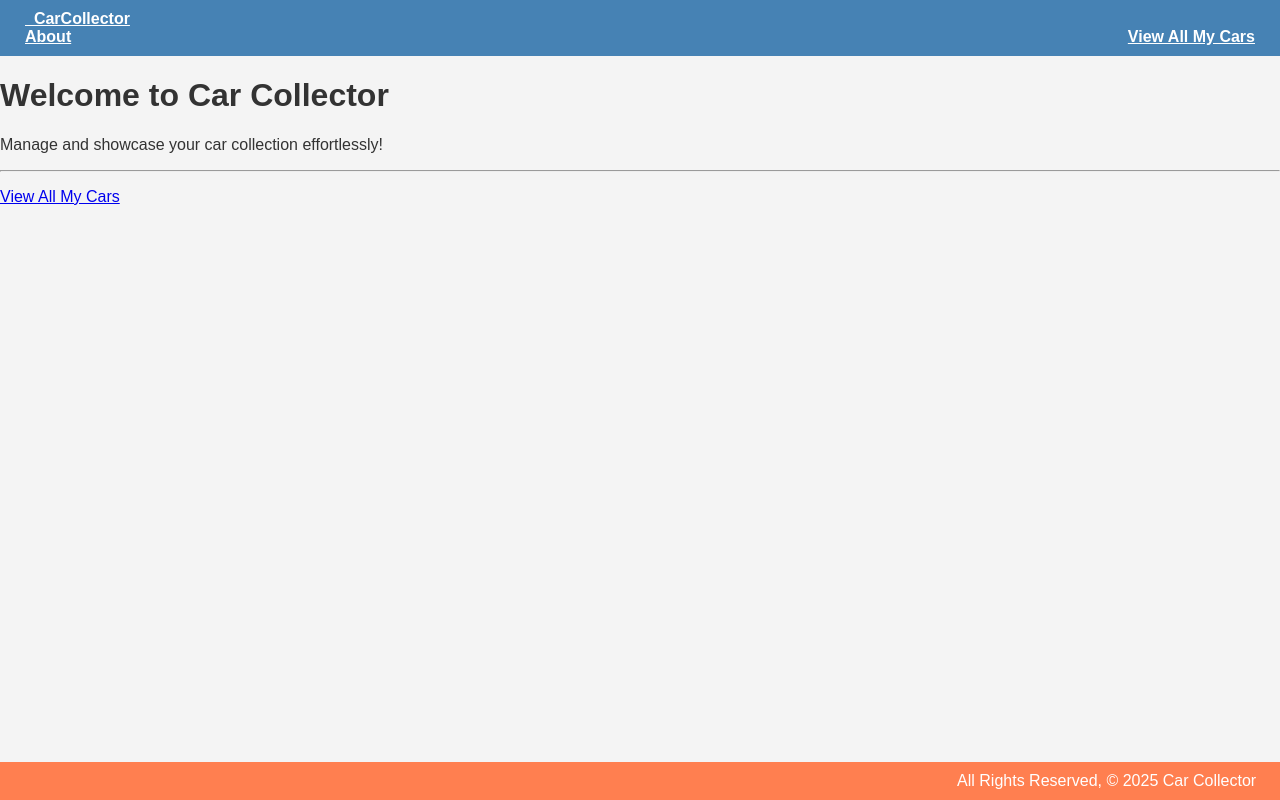
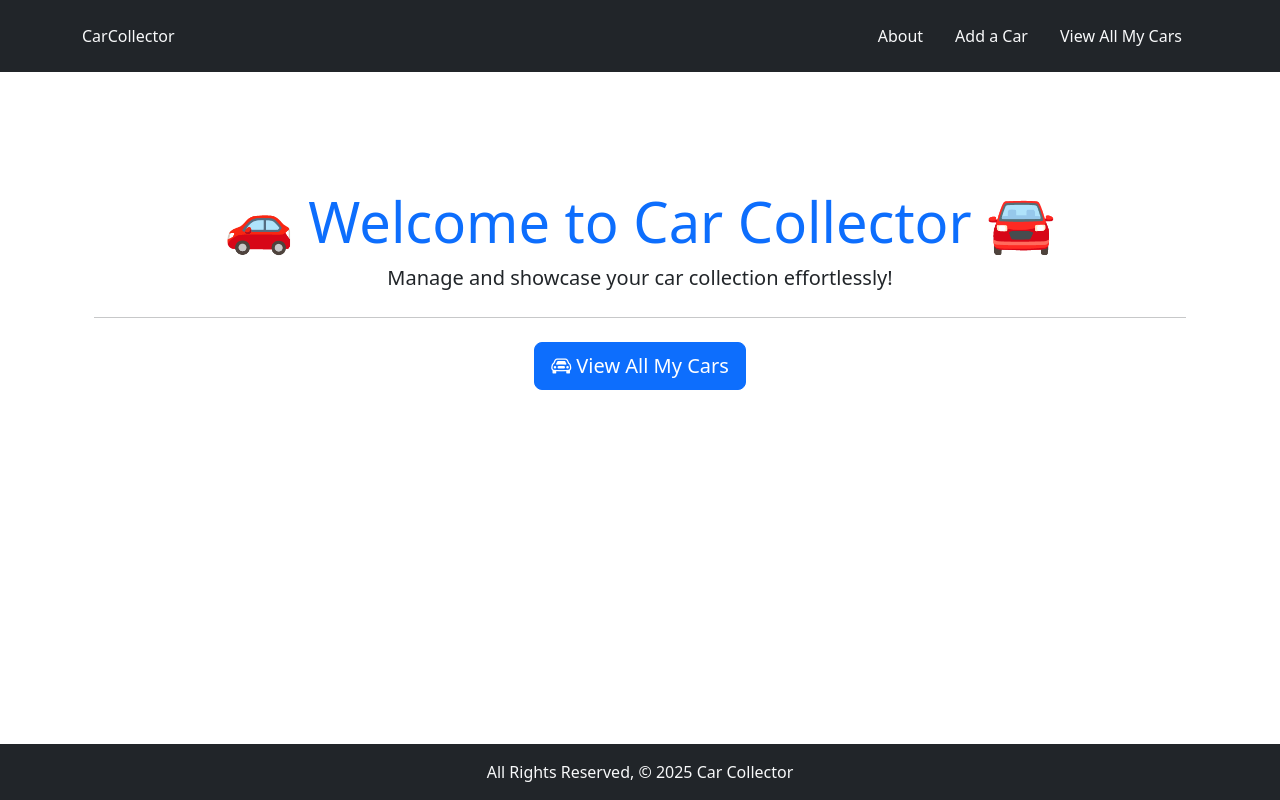
Before and after one commit to Sabretooth2438/collector-lab, a Django app: page / in a window 1280 px wide. Run offline with Django 5.2, Linux system fonts and the light colour scheme.

Commit message:
Part 03 - Django Class Views And One to Many Models is Finished and applied bootstrap

```diff
--- a/carcollector/main_app/admin.py
+++ b/carcollector/main_app/admin.py
@@ -1,5 +1,6 @@
 from django.contrib import admin
-from .models import Car
+from .models import Car, Service
 
 # Register your models here.
 admin.site.register(Car)
+admin.site.register(Service)
--- a/carcollector/main_app/static/css/style.css
+++ b/carcollector/main_app/static/css/style.css
@@ -1,45 +1,35 @@
-/* General */
+/* General Styles */
 body {
   display: flex;
   flex-direction: column;
   min-height: 100vh;
   margin: 0;
-  background-color: #f4f4f4; /* Light Gray */
-  color: #333;
-  font-family: Arial, sans-serif;
 }
 
 main {
   flex: 1;
-}
-
-/* Navbar */
-.nav-wrapper {
-  background-color: #4682b4; /* Steel Blue */
-  padding: 10px 15px;
-}
-
-.nav-wrapper ul {
-  list-style-type: none;
-  margin: 0;
-  padding: 0;
-  display: flex;
-  justify-content: space-between;
-}
-
-.nav-wrapper ul li {
-  margin: 0 10px;
-}
-
-.nav-wrapper ul li a {
-  color: white;
-  font-weight: bold;
+  padding: 20px;
 }
 
 /* Footer */
 .page-footer {
-  background-color: #ff7f50; /* Coral */
-  color: white;
   text-align: right;
   padding: 10px 15px;
 }
+
+/* Cards */
+.card {
+  border-radius: 8px;
+  transition: transform 0.2s ease, box-shadow 0.2s ease;
+}
+
+.card:hover {
+  transform: scale(1.02);
+  box-shadow: 0 4px 8px rgba(0, 0, 0, 0.1);
+}
+
+/* Forms */
+.form-control:focus {
+  border-color: #dee2e6;
+  box-shadow: 0 0 0 0.2rem rgba(0, 0, 0, 0.1);
+}
--- a/carcollector/main_app/templates/base.html
+++ b/carcollector/main_app/templates/base.html
@@ -3,32 +3,69 @@
 <!DOCTYPE html>
 <html lang="en">
   <head>
-  <meta charset="UTF-8">
-  <meta name="viewport" content="width=device-width, initial-scale=1.0">
-  <meta http-equiv="X-UA-Compatible" content="ie=edge">
+    <meta charset="UTF-8" />
+    <meta name="viewport" content="width=device-width, initial-scale=1.0" />
+    <meta http-equiv="X-UA-Compatible" content="ie=edge" />
     <title>Car Collector</title>
-  <link rel="stylesheet" type="text/css" href="{% static 'css/style.css' %}">
+    <!-- Bootstrap CSS -->
+    <link
+      href="https://cdn.jsdelivr.net/npm/bootstrap@5.3.3/dist/css/bootstrap.min.css"
+      rel="stylesheet"
+    />
+    <!-- Custom CSS -->
+    <link
+      rel="stylesheet"
+      type="text/css"
+      href="{% static 'css/style.css' %}"
+    />
+    <!-- Datepicker CSS -->
+    <link
+      rel="stylesheet"
+      href="https://cdnjs.cloudflare.com/ajax/libs/bootstrap-datepicker/1.9.0/css/bootstrap-datepicker.min.css"
+    />
+    <!-- Bootstrap Icons -->
+    <link
+      href="https://cdnjs.cloudflare.com/ajax/libs/bootstrap-icons/1.10.5/font/bootstrap-icons.min.css"
+      rel="stylesheet"
+    />
+    <!-- jQuery JS -->
+    <script src="https://code.jquery.com/jquery-3.6.4.min.js"></script>
+    <!-- Bootstrap JS Bundle -->
+    <script src="https://cdn.jsdelivr.net/npm/bootstrap@5.3.3/dist/js/bootstrap.bundle.min.js"></script>
+    <!-- Datepicker JS -->
+    <script src="https://cdnjs.cloudflare.com/ajax/libs/bootstrap-datepicker/1.9.0/js/bootstrap-datepicker.min.js"></script>
   </head>
   <body>
-  <header class="navbar-fixed">
-    <nav>
-      <div class="nav-wrapper">
-        <ul>
-          <li><a href="/" class="left brand-logo">&nbsp;&nbsp;CarCollector</a></li>
+    <!-- Header -->
+    <header class="bg-dark text-light py-3">
+      <nav class="container d-flex justify-content-between align-items-center">
+        <a href="{% url 'home' %}" class="navbar-brand text-light"
+          >CarCollector</a
+        >
+        <ul class="nav">
+          <li class="nav-item">
+            <a href="{% url 'about' %}" class="nav-link text-light">About</a>
+          </li>
+          <li class="nav-item">
+            <a href="{% url 'cars_create' %}" class="nav-link text-light"
+              >Add a Car</a
+            >
+          </li>
+          <li class="nav-item">
+            <a href="{% url 'cars_index' %}" class="nav-link text-light"
+              >View All My Cars</a
+            >
+          </li>
         </ul>
-        <ul class="right">
-          <li><a href="/about">About</a></li>
-          <li><a href="/cars">View All My Cars</a></li>
-        </ul>
-      </div>
       </nav>
     </header>
-  <main class="container">
-    {% block content %}
-    {% endblock %}
-  </main>
-  <footer class="page-footer">
-    <div class="right">All Rights Reserved, &copy; 2025 Car Collector &nbsp;</div>
+
+    <!-- Main Content -->
+    <main class="container my-5">{% block content %} {% endblock %}</main>
+
+    <!-- Footer -->
+    <footer class="bg-dark text-light text-center py-3">
+      <div>All Rights Reserved, &copy; 2025 Car Collector</div>
     </footer>
   </body>
 </html>
--- a/carcollector/main_app/templates/home.html
+++ b/carcollector/main_app/templates/home.html
@@ -1,9 +1,14 @@
-{% extends 'base.html' %}
-{% block content %}
+{% extends 'base.html' %} {% block content %}
 
-<h1>Welcome to Car Collector</h1>
-<p>Manage and showcase your car collection effortlessly!</p>
-<hr>
-<p><a href="/cars" class="btn">View All My Cars</a></p>
+<div class="container text-center my-5">
+  <h1 class="display-4 text-primary">🚗 Welcome to Car Collector 🚘</h1>
+  <p class="lead">Manage and showcase your car collection effortlessly!</p>
+  <hr class="my-4" />
+  <p>
+    <a href="/cars" class="btn btn-primary btn-lg">
+      <i class="bi bi-car-front"></i> View All My Cars
+    </a>
+  </p>
+</div>
 
 {% endblock %}
--- a/carcollector/main_app/urls.py
+++ b/carcollector/main_app/urls.py
@@ -5,4 +5,9 @@ urlpatterns = [
     path('', views.home, name='home'),
     path('about/', views.about, name='about'),
     path('cars/', views.cars_index, name='cars_index'),
+    path('cars/<int:car_id>/', views.cars_detail, name='detail'),
+    path('cars/create/', views.CarCreate.as_view(), name='cars_create'),
+    path('cars/<int:pk>/update/', views.CarUpdate.as_view(), name='cars_update'),
+    path('cars/<int:pk>/delete/', views.CarDelete.as_view(), name='cars_delete'),
+    path('cars/<int:car_id>/add_service/', views.add_service, name='add_service'),
 ]
--- a/carcollector/main_app/views.py
+++ b/carcollector/main_app/views.py
@@ -1,5 +1,20 @@
-from django.shortcuts import render
+from django.shortcuts import render, redirect
 from .models import Car
+from django.views.generic.edit import CreateView, UpdateView, DeleteView
+from .forms import ServiceForm
+from django.urls import reverse_lazy
+
+class CarCreate(CreateView):
+    model = Car
+    fields = '__all__'
+
+class CarUpdate(UpdateView):
+    model = Car
+    fields = ['brand', 'description', 'year', 'image']
+
+class CarDelete(DeleteView):
+    model = Car
+    success_url = reverse_lazy('cars_index')
 
 # Create your views here.
 def home(request):
@@ -11,3 +26,16 @@ def about(request):
 def cars_index(request):
     cars = Car.objects.all()
     return render(request, 'cars/index.html', {'cars': cars})
+
+def cars_detail(request, car_id):
+    car = Car.objects.get(id=car_id)
+    service_form = ServiceForm()
+    return render(request, 'cars/detail.html', {'car': car,'service_form': service_form })
+
+def add_service(request, car_id):
+    form = ServiceForm(request.POST)
+    if form.is_valid():
+        new_service = form.save(commit=False)
+        new_service.car_id = car_id
+        new_service.save()
+    return redirect('detail', car_id=car_id)
```
Also changed, not shown: carcollector/main_app/forms.py (added, +7 -0 lines), carcollector/main_app/models.py (+28 -0 lines), carcollector/main_app/templates/about.html (+8 -6 lines), carcollector/main_app/templates/cars/detail.html (added, +109 -0 lines), carcollector/main_app/templates/cars/index.html (+43 -15 lines), carcollector/main_app/templates/main_app/car_confirm_delete.html (added, +27 -0 lines), carcollector/main_app/templates/main_app/car_form.html (added, +52 -0 lines), carcollector/main_app/templatetags/custom_filters.py (added, +9 -0 lines), carcollector/main_app/migrations/0003_service.py (added), carcollector/main_app/static/uploads/British_Short_Hair_Frunk-1024x680.jpg (added), carcollector/main_app/static/uploads/British_Short_Hair_Frunk-1024x680_BoGf6AT.jpg (added), carcollector/main_app/static/uploads/British_Short_Hair_Frunk-1024x680_FPMHBsW.jpg (added), carcollector/main_app/static/uploads/British_Short_Hair_Frunk-1024x680_x2vBY3W.jpg (added), carcollector/main_app/templatetags/__init__.py (added). Lines whose indentation alone changed are shown as unchanged.
